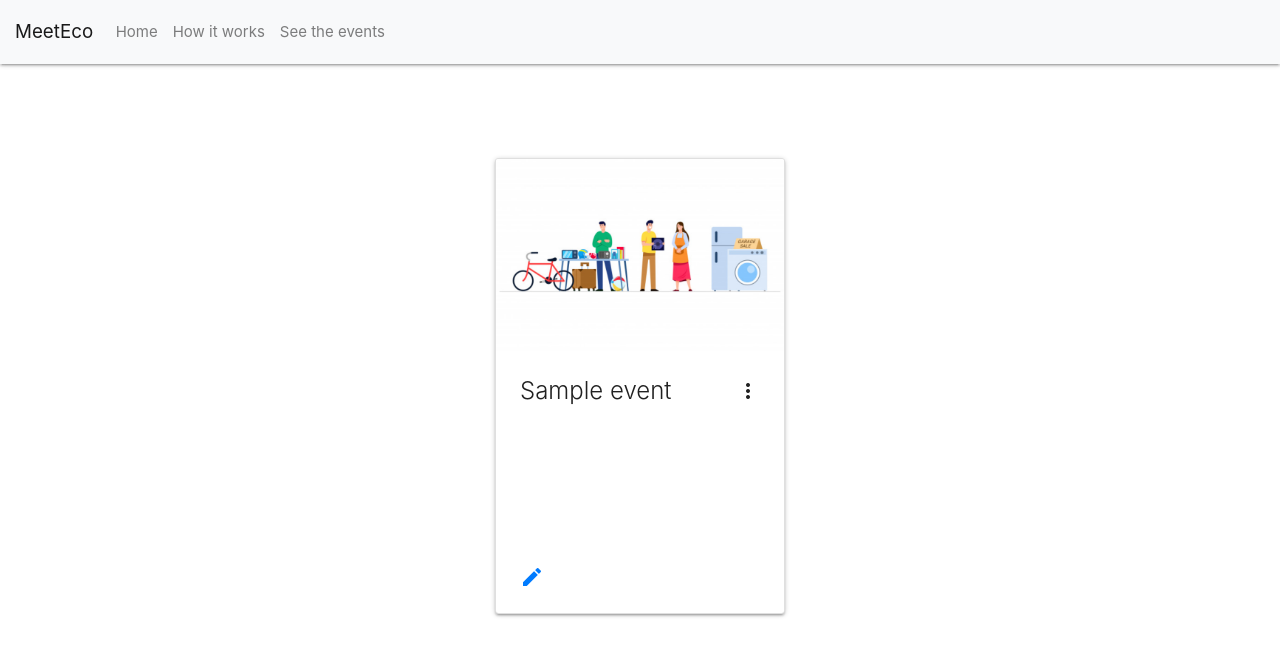
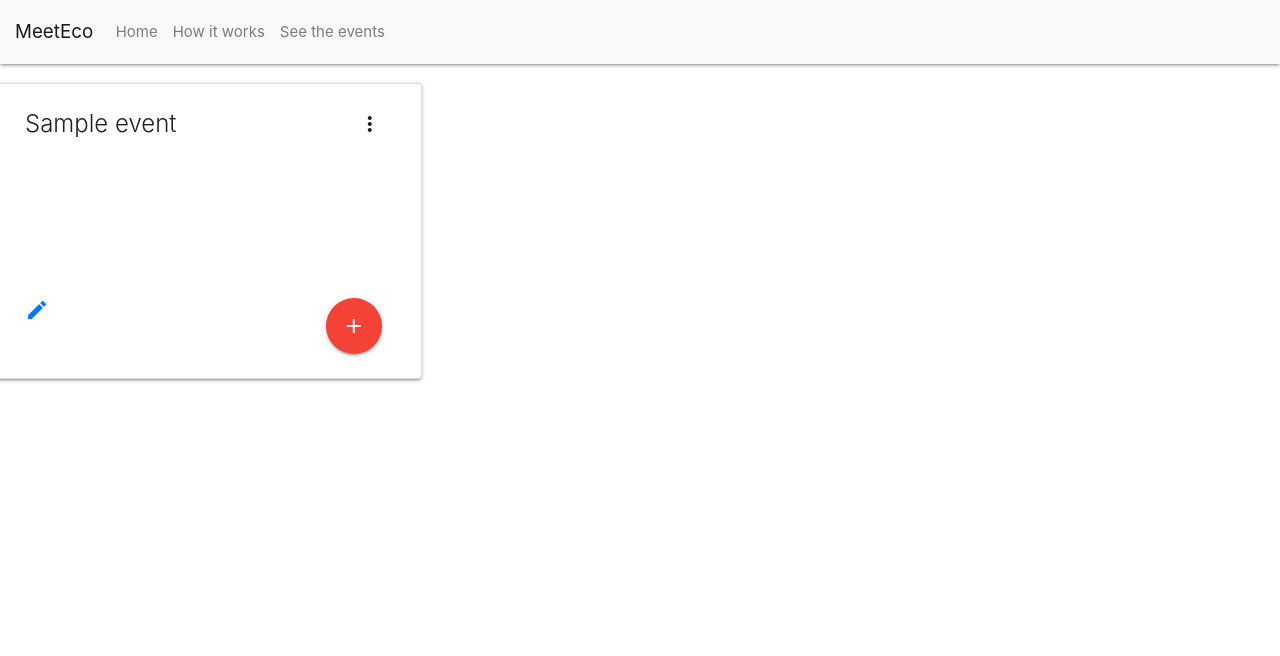
Before and after one commit to ozluna/meet-eco, a Flask app: page / in a window 1280 px wide. Shown: the top 656 px of the page. Run offline with Flask 2, Linux system fonts and the light colour scheme; a database or web service that is not in the repository returns one stand-in record (values such as "Sample title"); some libraries are stand-ins or nearby versions.

Commit message:
trying to add picture to relevant event name and a guest counter having some issues atm

```diff
--- a/templates/index.html
+++ b/templates/index.html
@@ -2,24 +2,49 @@
 
 {% block content %}
 
-    <div class="container col-lg-3">
+    <div class="row">
+
     {% for event in events %}
-        <div class="card">
+
+
+            <div class="card col-lg-4">
+
+
             <div class="card-image waves-effect waves-block waves-light">
-            <img class="activator" src="static/images/Garage sale.PNG">
+            {%for cat in event_categories%}
+              {%if cat.event_name == event.event_name%}
+                <img class="activator" src="{{url_for('static', filename = cat.event_pic)}}">
+
+                {%endif %}
+             {% endfor %}
+
+
             </div>
             <div class="card-content">
             <span class="card-title activator grey-text text-darken-4">{{event.event_name}}<i class="material-icons right">more_vert</i></span>
             <p><a href="{{url_for('edit_event', event_id= event._id)}}"><i class="material-icons left">create</i> </a></p>
+            <!-- put a counter for the people who are interested with the event-->
+            <button id="clickme" value="Count me in" class="btn-floating btn-large waves-effect waves-light red right"> <i class="material-icons">add</i></button>
             </div>
             <div class="card-reveal">
             <span class="card-title grey-text text-darken-4"><i class="material-icons right">close</i></span>
                 <p>
-
                     {{event.event_description}}
                 </p>
+                <p>
+                    {{event.event_place}}
+                </p>
+                <p>
+                    {{event.event_date}}
+                </p>
+                <p id= "guests">
+
+                </p>
+
         </div>
     </div>
+
+
    {% endfor %}
   </div>
 
```
